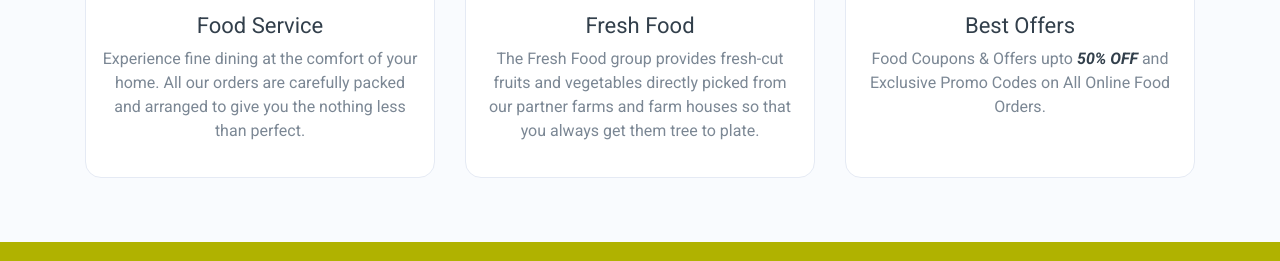
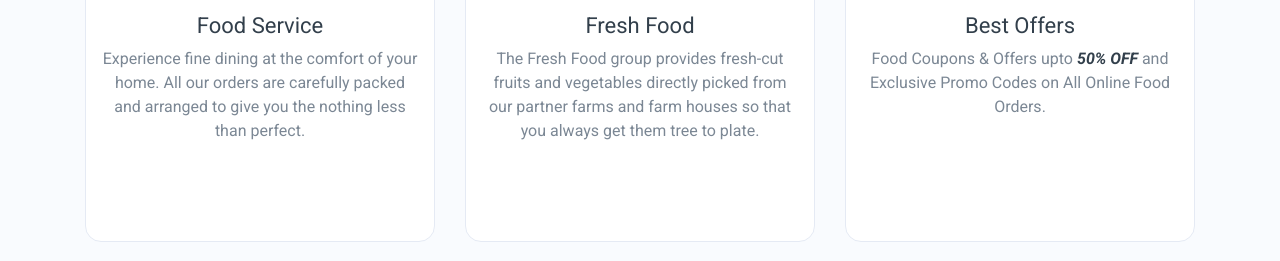
Before and after one commit to RUPAK7406/food-munch, a plain HTML site: page index.html in a window 1280 px wide. Shown: the part 1040-1301 px from the top of the page. Drawn offline with nearby package versions, Linux system fonts and the light colour scheme; a web font is replaced by a local one.

Commit message:
fixed card height

```diff
--- a/index.css
+++ b/index.css
@@ -142,7 +142,7 @@
     border-width: 1px;
     border-style: solid;
     border-color: #e5eaf4;
-    height: 18rem;
+    height: 22rem;
 }
 
 .wcu-section-description {
```
